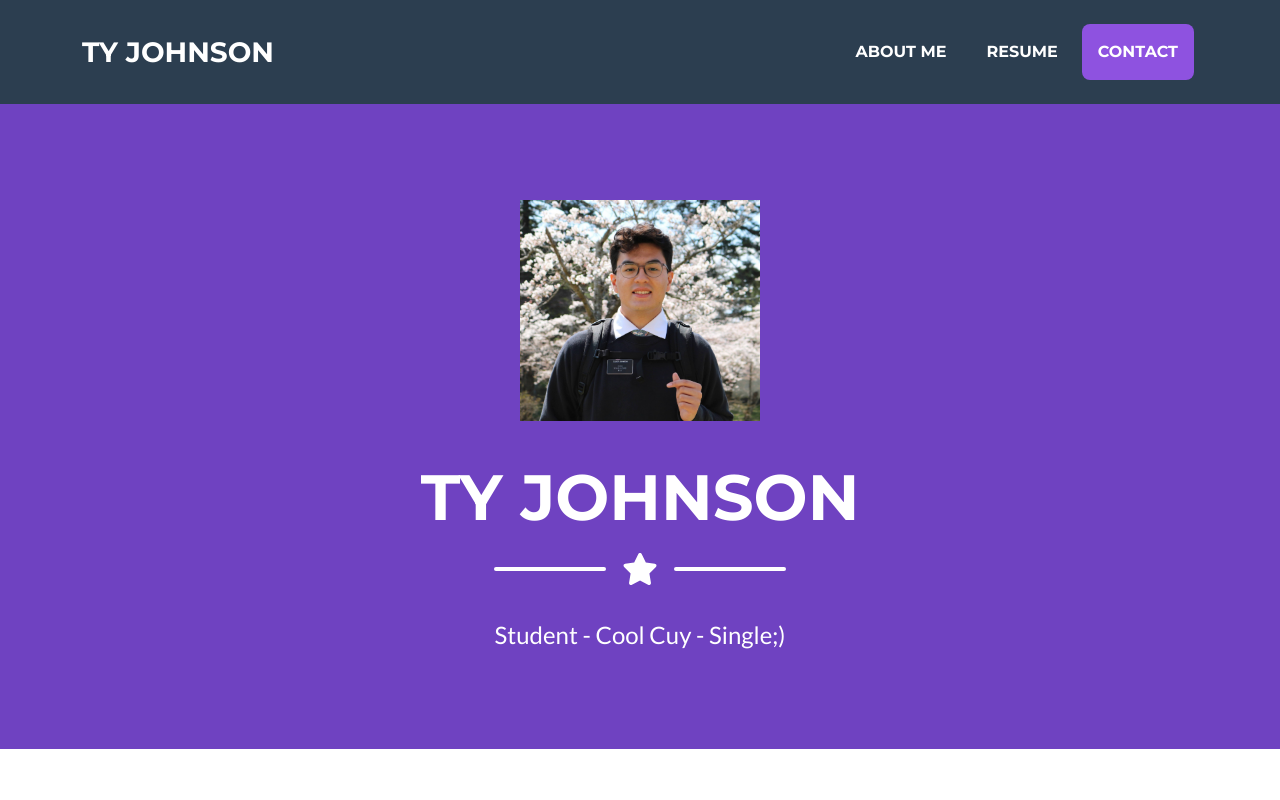
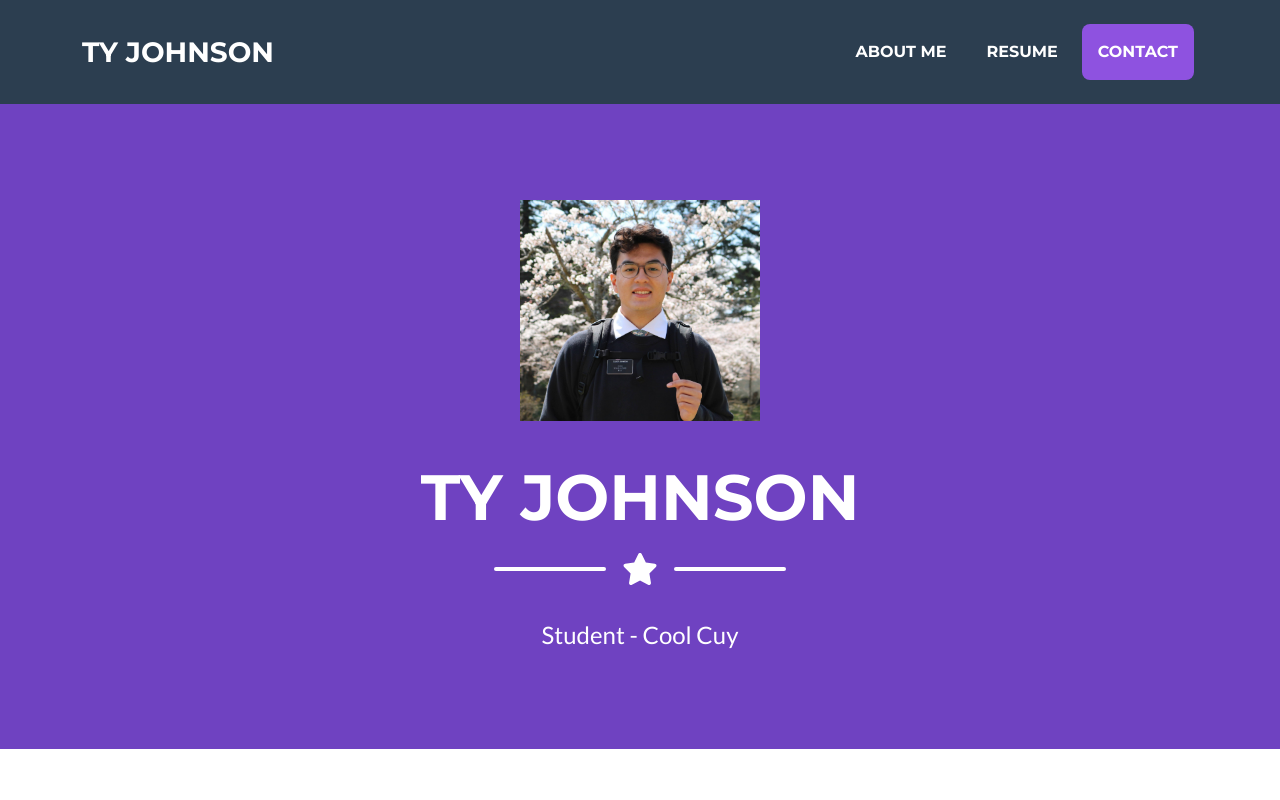
Before and after one commit to taisukejohn/IS201, a plain HTML site: page index.html in a window 1280 px wide. Shown: the top 800 px of the page. Drawn offline with nearby package versions, Linux system fonts and the light colour scheme.

Commit message:
Add files via upload

```diff
--- a/index.html
+++ b/index.html
@@ -48,7 +48,7 @@
                     <div class="divider-custom-line"></div>
                 </div>
                 <!-- Masthead Subheading-->
-                <p class="masthead-subheading font-weight-light mb-0">Student - Cool Cuy - Single;)</p>
+                <p class="masthead-subheading font-weight-light mb-0">Student - Cool Cuy</p>
             </div>
         </header>
         <!-- Portfolio Section-->
```
